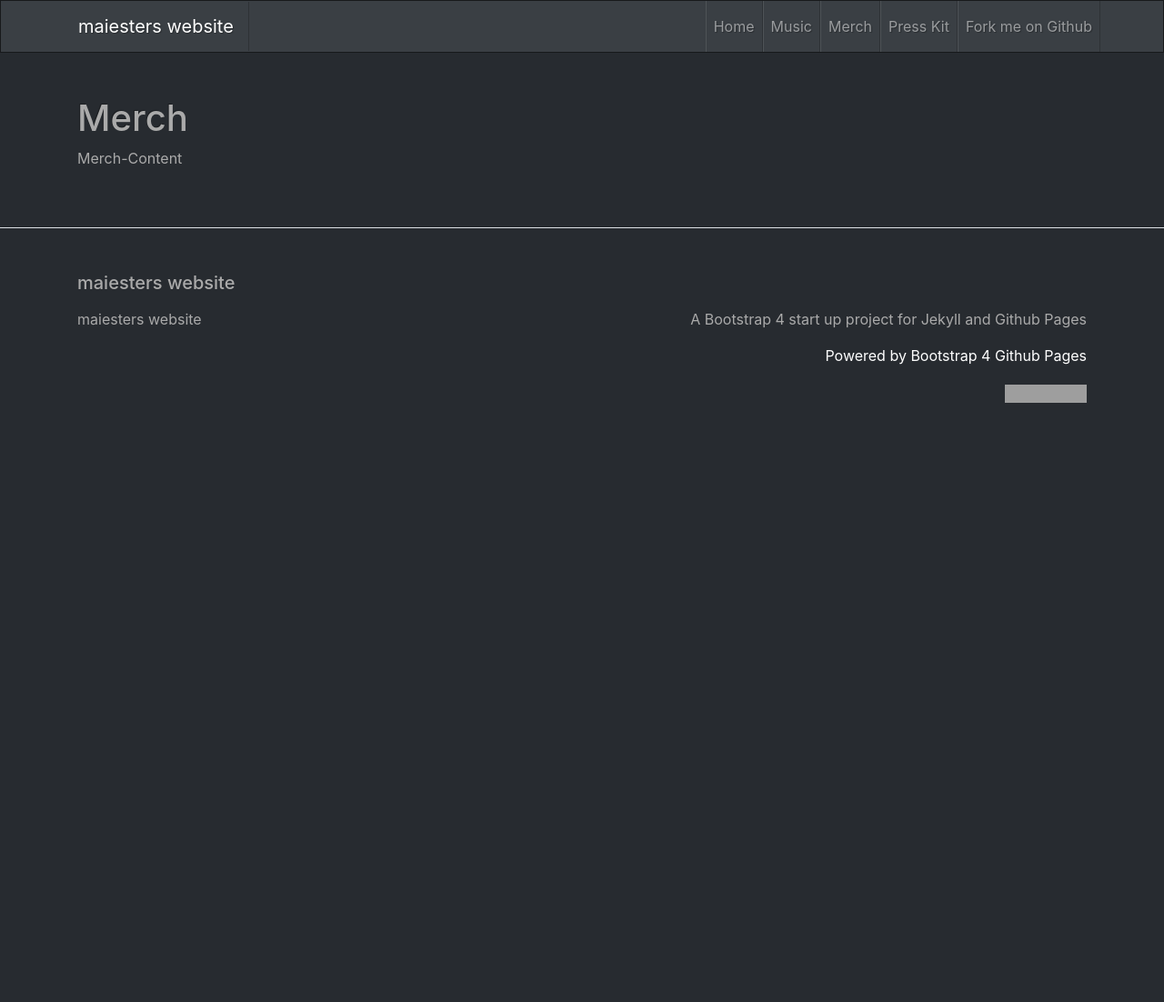
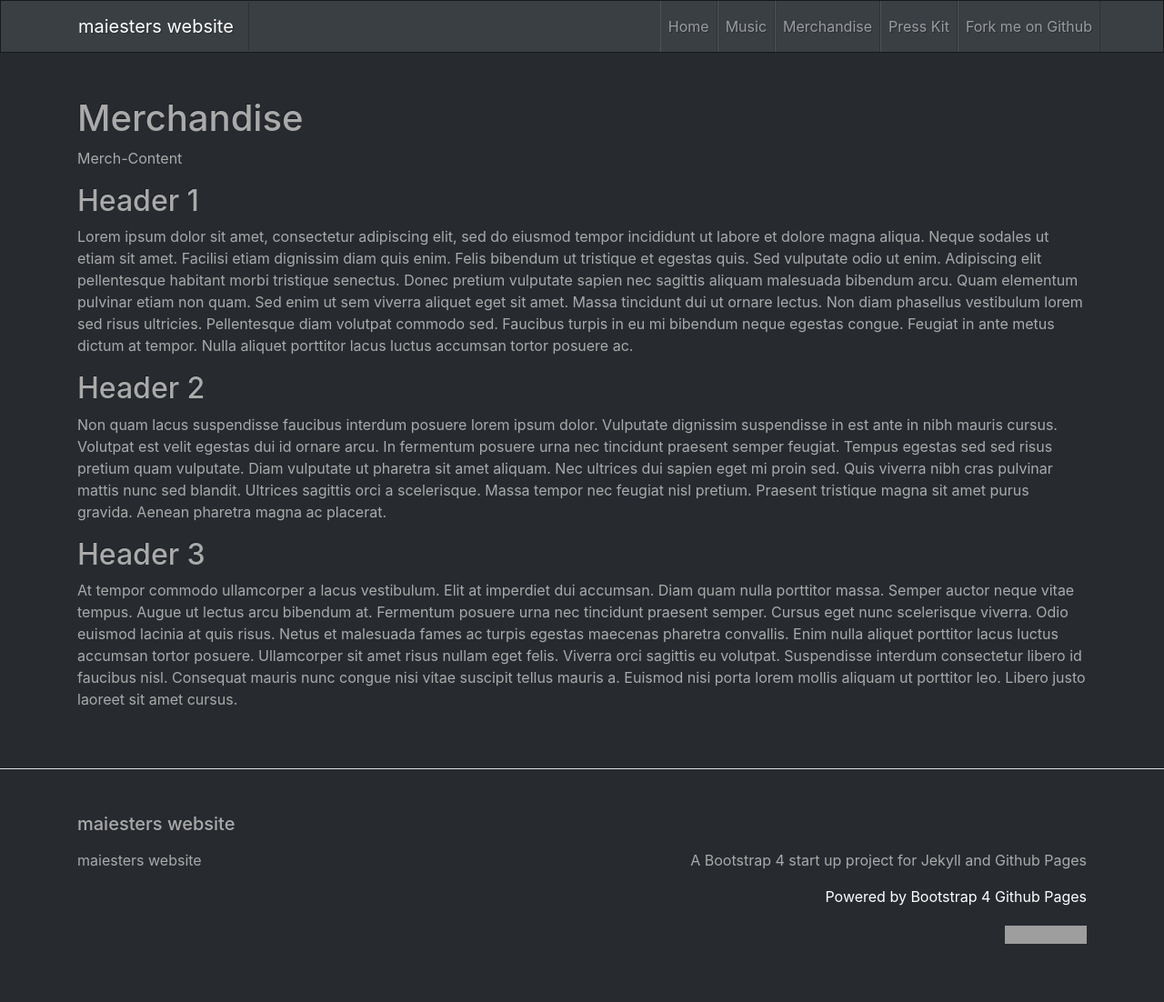
Before and after one commit to maiester/maiester.github.io, a Jekyll site: the page built from Merch.md, in a window 1280 px wide. Shown: the whole page at 91% size. Built offline with Jekyll 4.4.1, drawn with Linux system fonts in a browser that asks for light colours; our own code applies the rules of GitHub Pages for plain Markdown files; before the commit the page ends 900 px from its top, so only the background shows below that; grey boxes are pictures that could not be loaded.

Commit message:
Update Merch.md

```diff
--- a/Merch.md
+++ b/Merch.md
@@ -1,4 +1,13 @@
 ---
-title: Merch
+title: Merchandise
 ---
 Merch-Content
+
+## Header 1
+Lorem ipsum dolor sit amet, consectetur adipiscing elit, sed do eiusmod tempor incididunt ut labore et dolore magna aliqua. Neque sodales ut etiam sit amet. Facilisi etiam dignissim diam quis enim. Felis bibendum ut tristique et egestas quis. Sed vulputate odio ut enim. Adipiscing elit pellentesque habitant morbi tristique senectus. Donec pretium vulputate sapien nec sagittis aliquam malesuada bibendum arcu. Quam elementum pulvinar etiam non quam. Sed enim ut sem viverra aliquet eget sit amet. Massa tincidunt dui ut ornare lectus. Non diam phasellus vestibulum lorem sed risus ultricies. Pellentesque diam volutpat commodo sed. Faucibus turpis in eu mi bibendum neque egestas congue. Feugiat in ante metus dictum at tempor. Nulla aliquet porttitor lacus luctus accumsan tortor posuere ac.
+
+## Header 2
+Non quam lacus suspendisse faucibus interdum posuere lorem ipsum dolor. Vulputate dignissim suspendisse in est ante in nibh mauris cursus. Volutpat est velit egestas dui id ornare arcu. In fermentum posuere urna nec tincidunt praesent semper feugiat. Tempus egestas sed sed risus pretium quam vulputate. Diam vulputate ut pharetra sit amet aliquam. Nec ultrices dui sapien eget mi proin sed. Quis viverra nibh cras pulvinar mattis nunc sed blandit. Ultrices sagittis orci a scelerisque. Massa tempor nec feugiat nisl pretium. Praesent tristique magna sit amet purus gravida. Aenean pharetra magna ac placerat.
+
+## Header 3
+At tempor commodo ullamcorper a lacus vestibulum. Elit at imperdiet dui accumsan. Diam quam nulla porttitor massa. Semper auctor neque vitae tempus. Augue ut lectus arcu bibendum at. Fermentum posuere urna nec tincidunt praesent semper. Cursus eget nunc scelerisque viverra. Odio euismod lacinia at quis risus. Netus et malesuada fames ac turpis egestas maecenas pharetra convallis. Enim nulla aliquet porttitor lacus luctus accumsan tortor posuere. Ullamcorper sit amet risus nullam eget felis. Viverra orci sagittis eu volutpat. Suspendisse interdum consectetur libero id faucibus nisl. Consequat mauris nunc congue nisi vitae suscipit tellus mauris a. Euismod nisi porta lorem mollis aliquam ut porttitor leo. Libero justo laoreet sit amet cursus.
```
